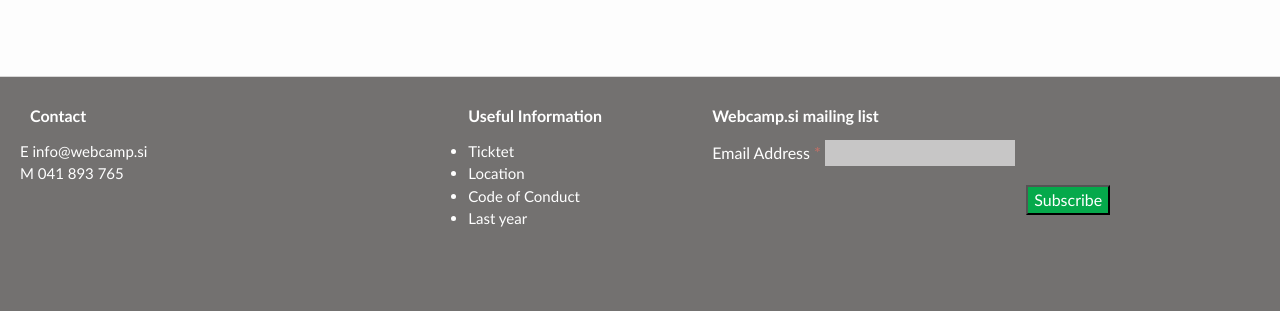
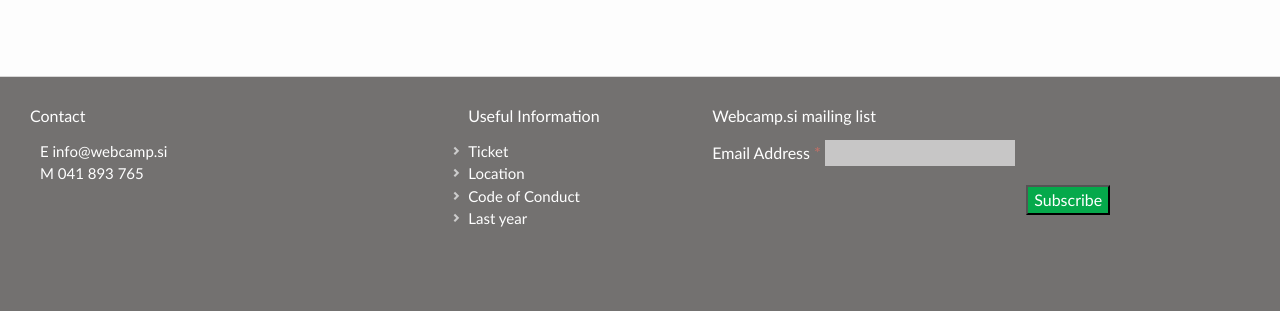
Before and after one commit to webcampsi/lj2016, a Jekyll site: the page built from index.html, in a window 1280 px wide. Shown: the part 627-938 px from the top of the page. Built offline with Jekyll 4.4.1, drawn with Linux system fonts in a browser that asks for light colours; nearby versions of some CDN libraries; comment, search, counter and statistics services are not loaded.

Commit message:
Fixed bullets in footer

```diff
--- a/_includes/footer.html
+++ b/_includes/footer.html
@@ -11,8 +11,8 @@
 
       <div class="footer-col  footer-col-2">
         <h3>Useful Information</h3>
-        <ul>
-          <li>Ticktet</li>
+        <ul class="custom-bullet">
+          <li>Ticket</li>
           <li>Location</li>
           <li>Code of Conduct</li>
           <li>Last year</li>
--- a/_sass/_layout.scss
+++ b/_sass/_layout.scss
@@ -364,8 +364,8 @@
     background-color: $grey-color;
     h3{
       color: $white-color;
-      font-weight: bold;
       font-size: 16px;
+      font-weight: normal;
       padding-left: $spacing-unit;
     }
     .form #mc_embed_signup form .signup {
@@ -386,9 +386,24 @@
 .contact-list,
 .social-media-list {
     list-style: none;
-    margin-left: 20px;
+    margin-left: 40px;
 }
 
+.custom-bullet li {
+    display: block;
+}
+
+.custom-bullet li:before
+{
+    /*Using a Bootstrap glyphicon as the bullet point*/
+    content: "\e080";
+    font-family: 'Glyphicons Halflings';
+    font-size: 9px;
+    float: left;
+    margin-top: 4px;
+    margin-left: -17px;
+    color: #CCCCCC;
+}
 
 
 .footer-col-wrapper {
```
